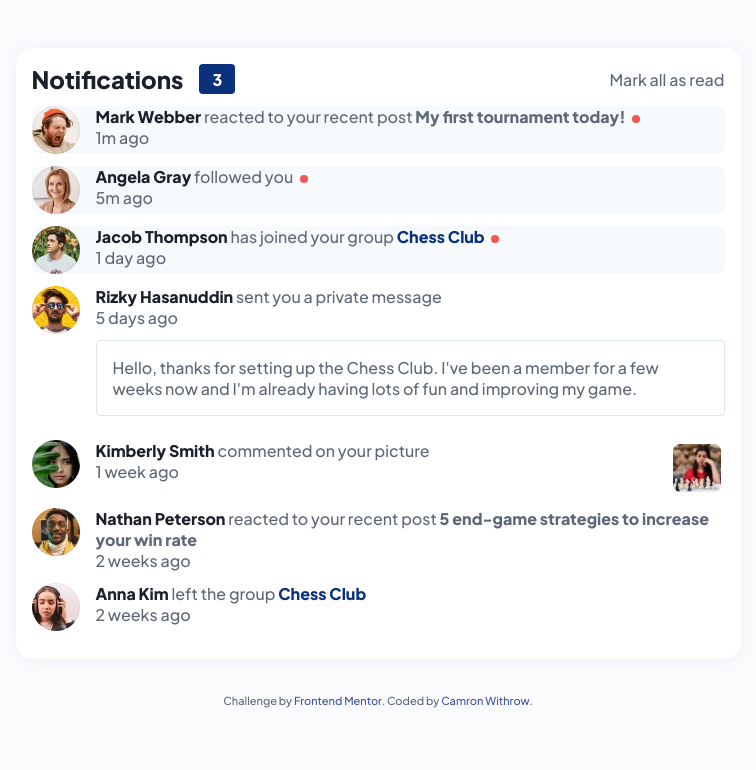
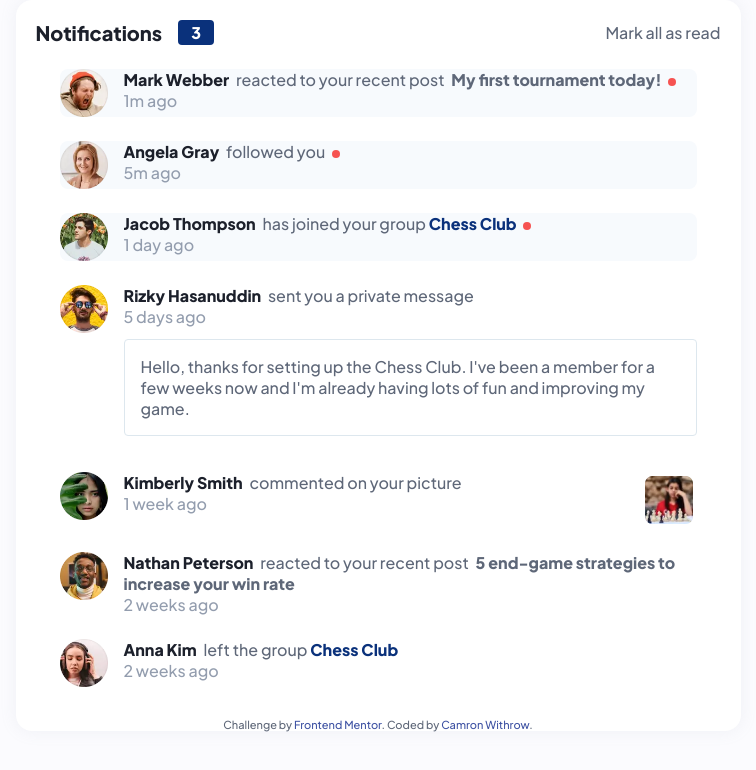
Before and after one commit to CamronWithrow/fm-notifications-page, a plain HTML site: page index.html in a window 1280 px wide. Shown: the whole page, without its empty margins (262-1018 px from the left). Drawn offline with Linux system fonts and the light colour scheme.

Commit message:
use relative sizes for fonts

```diff
--- a/style.css
+++ b/style.css
@@ -22,11 +22,10 @@
 }
 
 body {
-    padding: 3rem;
     background-color: hsl(240, 60%, 99%);
     position: relative;
     font-family: 'Plus Jakarta Sans', sans-serif;
-    font-size: 16px;
+    font-size: 1rem;
     color: var(--clr-dark-grayish-blue);
     display: flex;
     justify-content: center;
@@ -36,7 +35,7 @@ main {
     border-radius: 1rem;
     background-color: var(--clr-white);
     max-width: 725px;
-    padding: 1rem;
+    padding: 1.25rem;
     box-shadow: 0 0 1rem 1px rgba(147, 157, 174, 10%);
 }
 
@@ -80,7 +79,7 @@ h1,
 }
 
 h1 {
-    font-size: 24px;
+    font-size: 1.25rem;
 }
 
 h1,
@@ -88,16 +87,25 @@ h1,
     color: var(--clr-very-dark-blue);
 }
 
+.user-name {
+    margin-right: 0.25rem;
+}
+
 .post {
     color: inherit;
+    margin-left: 0.25rem;
 }
 
 .group-name {
     color: var(--clr-blue);
 }
 
+time {
+    color: var(--clr-grayish-blue);
+}
+
 .notification {
-    margin: 0.75rem 0;
+    margin: 1.5rem;
     border-radius: 0.5rem;
     list-style: none;
     display: flex;
```
